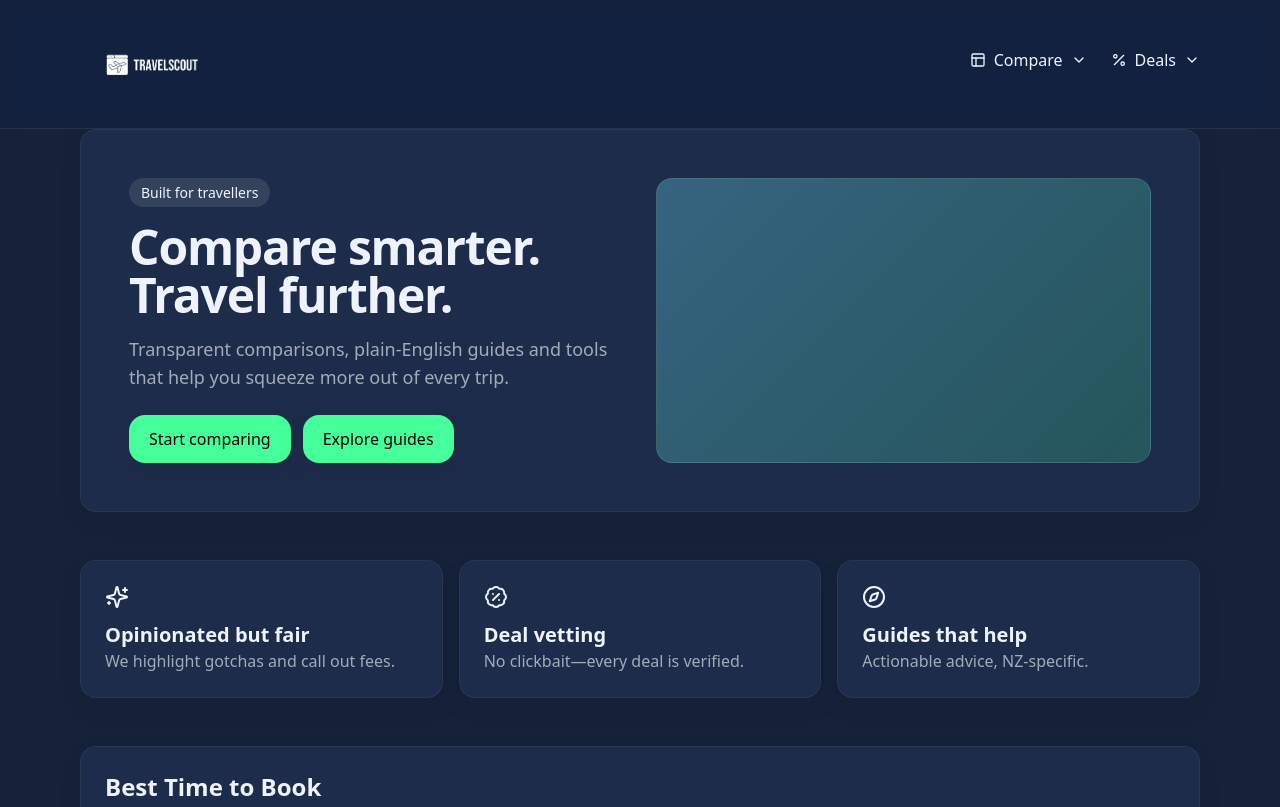
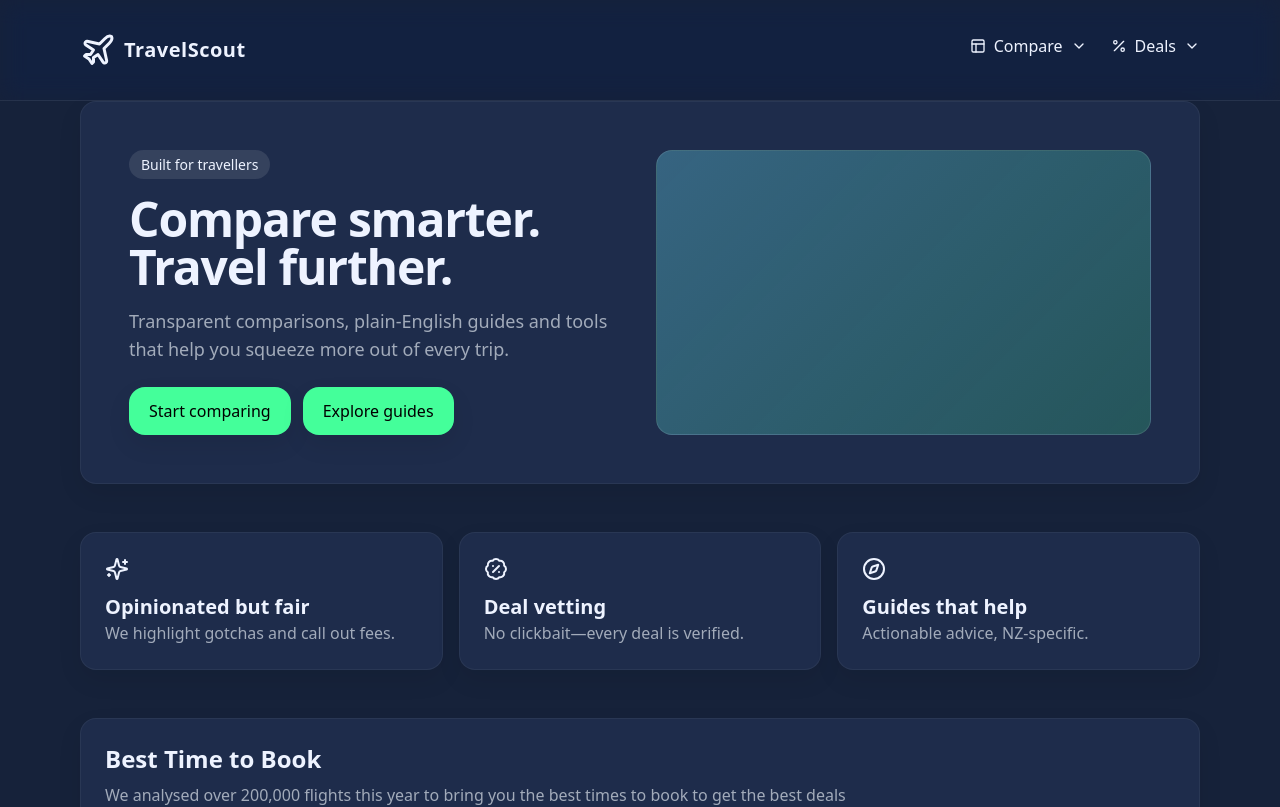
Before and after one commit to BrettWS2025/travelscout, a Next.js app: page / in a window 1280 px wide. Shown: the top 807 px of the page. Built offline with nearby package versions, Linux system fonts and the light colour scheme.

Commit message:
Update Navbar.tsx

```diff
--- a/components/Navbar.tsx
+++ b/components/Navbar.tsx
@@ -1,8 +1,8 @@
 "use client";
 import Link from "next/link";
-import Image from "next/image";
 import { useState } from "react";
 import {
+  Plane,
   PanelsTopLeft,
   Compass,
   Percent,
@@ -14,13 +14,13 @@ import {
 type MenuItem = {
   label: string;
   href?: string;
-  items?: MenuItem[];
+  items?: MenuItem[]; // nested submenu
 };
 
 type MenuSection = {
   key: string;
   label: string;
-  href: string;
+  href: string; // main page for the section
   icon: React.ComponentType<{ className?: string }>;
   items: MenuItem[];
 };
@@ -47,12 +47,17 @@ const MENU: MenuSection[] = [
     href: "/guides",
     icon: Compass,
     items: [
+      // regular links
       { label: "Airport Guides", href: "/(marketing)/guides#airports" },
       { label: "Loyalty & Airpoints", href: "/(marketing)/guides#loyalty" },
+      // nested submenu: Guides > Destinations > Kaitaia
       {
         label: "Destinations",
         href: "/guides/destinations",
-        items: [{ label: "Kaitaia", href: "/guides/destinations/kaitaia" }],
+        items: [
+          { label: "Kaitaia", href: "/guides/destinations/kaitaia" },
+          // add more destinations later
+        ],
       },
     ],
   },
@@ -81,7 +86,14 @@ const MENU: MenuSection[] = [
   },
 ];
 
+/**
+ * TEMPORARY HIDES:
+ * Add keys here to hide sections from the navbar
+ * without deleting their configuration.
+ */
 const HIDE_KEYS = new Set<string>(["guides", "tips"]);
+
+// Derived visible menu (desktop + mobile)
 const VISIBLE_MENU = MENU.filter((s) => !HIDE_KEYS.has(s.key));
 
 function SubmenuItem({ item }: { item: MenuItem }) {
@@ -134,6 +146,7 @@ function NavDropdown({ section }: { section: MenuSection }) {
   const Icon = section.icon;
 
   return (
+    // pb-2 extends hover area; remove vertical gap between trigger and menu
     <div
       className="relative pb-2"
       onMouseEnter={() => setOpen(true)}
@@ -190,29 +203,19 @@ export function Navbar() {
     <header
       className="sticky top-0 z-[1000]"
       style={{
-        background: "rgba(22,34,58,0.55)",
+        background: "rgba(22,34,58,0.55)",             // translucent over your --bg (#16223A)
         WebkitBackdropFilter: "saturate(160%) blur(12px)",
-        backdropFilter: "saturate(160%) blur(12px)",
+        backdropFilter: "saturate(160%) blur(12px)",    // glass effect
         borderBottom: "1px solid rgba(255,255,255,0.08)",
         color: "var(--text)",
-        isolation: "isolate",
+        isolation: "isolate",                           // its own stacking context
       }}
     >
       <div className="container flex items-center justify-between py-4">
-        {/* Logo (served from /public/Logo.png) */}
-        <Link
-          href="/"
-          className="flex items-center gap-2"
-          aria-label="TravelScout home"
-        >
-          <Image
-            src="/Logo_BGRemove.png"
-            alt="TravelScout"
-            width={530}            // adjust if your asset is wider/narrower
-            height={128}
-            priority
-            className="h-16 w-auto md:h-30"
-          />
+        {/* Logo 1.5× bigger */}
+        <Link href="/" className="flex items-center gap-2" style={{ color: "var(--text)" }}>
+          <Plane className="w-9 h-9" />
+          <span className="font-semibold tracking-wide text-xl">TravelScout</span>
         </Link>
 
         {/* Desktop nav */}
```
